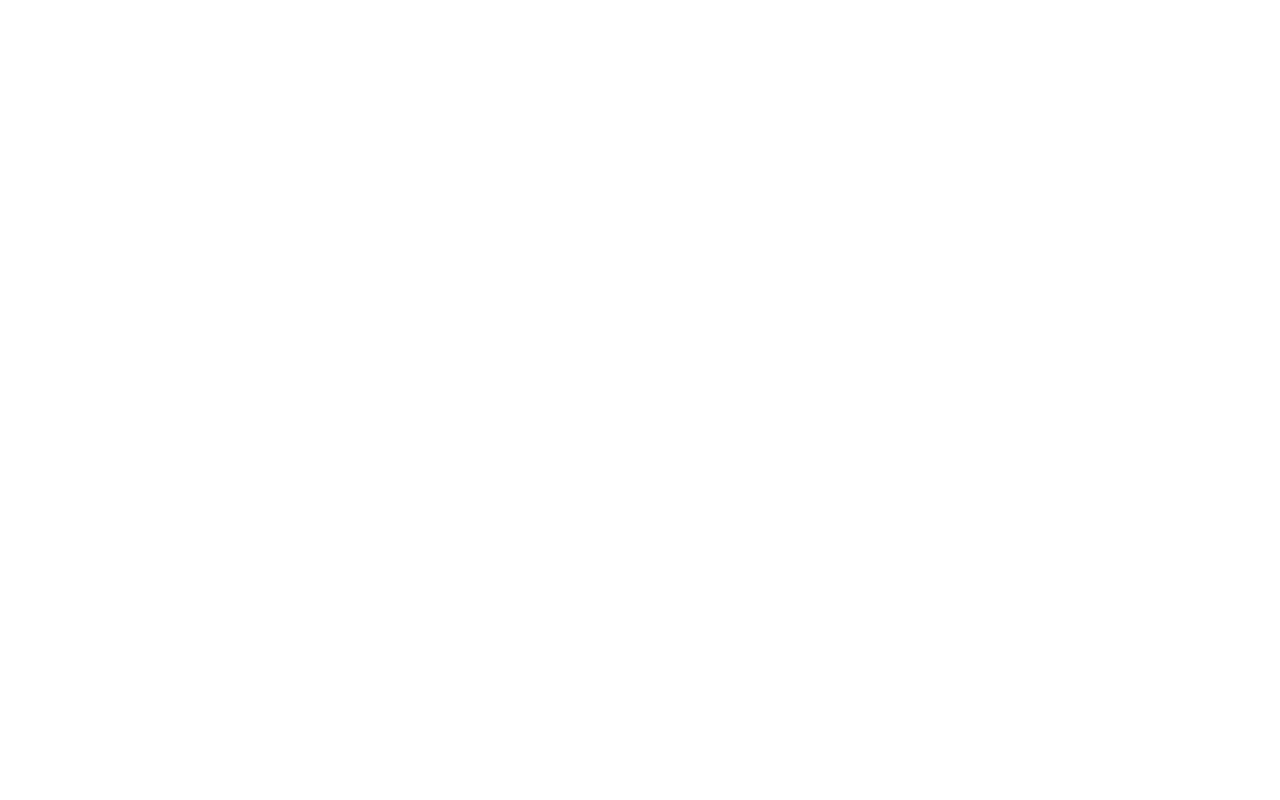
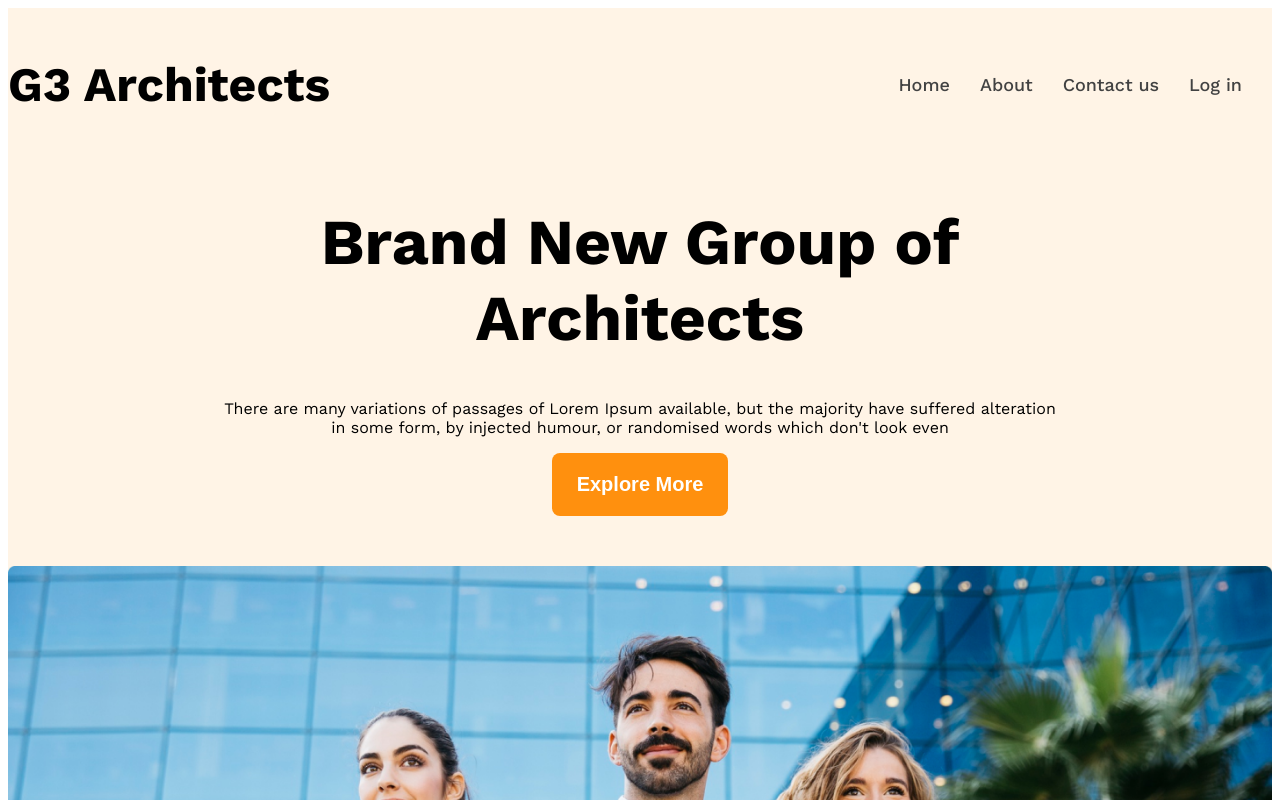
Before and after one commit to 30526/g3-architects-website, a plain HTML site: page index.html in a window 1280 px wide. Shown: the top 800 px of the page. Drawn offline with nearby package versions, Linux system fonts and the light colour scheme.

Commit message:
added header section

```diff
--- a/index.html
+++ b/index.html
@@ -9,8 +9,35 @@
 </head>
 
 <body class="work-sans-font">
-    <header>
+    <header class="bg-light">
+        <nav class="navbar display-flex">
 
+            <h3 class="brand">G3 Architects</h3>
+
+
+            <ul class="nav-links display-flex">
+                <li class="nav-item "><a href="" class="nav-link text-gray">Home</a></li>
+                <li class="nav-item "><a href="" class="nav-link text-gray">About</a></li>
+                <li class="nav-item "><a href="" class="nav-link text-gray">Contact us</a></li>
+                <li class="nav-item "><a href="" class="nav-link text-gray">Log in</a></li>
+            </ul>
+
+        </nav>
+
+        <div class="banner">
+
+            <div class="banner-content">
+                <h1 class="banner-title">
+                    Brand New Group of Architects
+                </h1>
+                <p class="banner-description">
+                    There are many variations of passages of Lorem Ipsum available, but the majority have suffered
+                    alteration in some form, by injected humour, or randomised words which don't look even
+                </p>
+                <button class="btn-primary">Explore More</button>
+            </div>
+            <img class="banner-image" src="images/banner.png" alt="">
+        </div>
     </header>
 
     <main>
--- a/styles/style.css
+++ b/styles/style.css
@@ -6,3 +6,94 @@
     font-weight: 400;
     font-style: normal;
 }
+
+/* shared styles  */
+
+.btn-primary {
+    background-color: #FF900E;
+    border: none;
+    border-radius: 8px;
+    color: white;
+    font-size: 1.25rem;
+    font-weight: 600;
+    padding: 20px 25px;
+}
+
+/* dark02 */
+.text-gray {
+    color: #424242;
+}
+
+/* dark03 */
+.text-light-gray {
+    color: #727272;
+}
+
+.bg-light {
+    background-color: rgba(255, 144, 14, 0.1);
+}
+
+.display-flex {
+    display: flex;
+}
+
+/* Header styles  */
+
+/* navbar-styles  */
+.navbar {
+    justify-content: space-between;
+    align-items: center;
+}
+
+.brand {
+    color: ;
+    font-weight: 700;
+    font-size: 3rem;
+}
+
+.nav-links a {
+    text-decoration: none;
+    font-size: 18px;
+    font-weight: 500;
+    color: ;
+}
+
+.nav-item {
+    list-style: none;
+    margin-right: 30px;
+}
+
+.navbar,
+.banner {
+    max-width: 1440px;
+    margin: 0 auto;
+}
+
+/* banner related styles  */
+
+.banner-content {
+    max-width: 850px;
+    margin: 0 auto;
+    text-align: center;
+    margin-bottom: 50px;
+}
+
+.banner-title {
+    font-weight: 700;
+    font-size: 4rem;
+}
+
+.banner-image {
+    width: 100%;
+}
+
+
+/* responsive media query */
+
+@media screen and (max-width: 576px) {
+
+    .navbar,
+    .nav-links {
+        flex-direction: column;
+    }
+}
```
